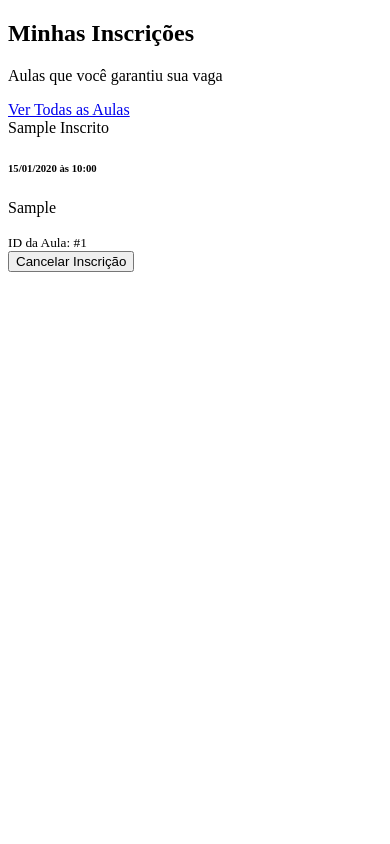
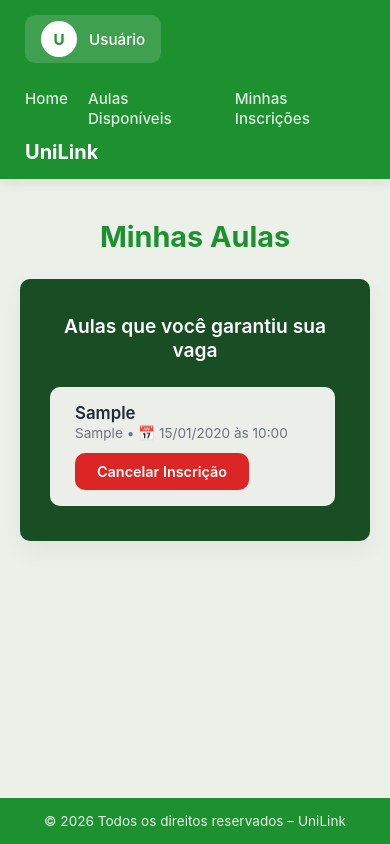
Before and after one commit to Couraeel/UniLink, a Django app: template App/templates/Html/aulas_inscritas.html in a window 390 px wide. Run offline with Django 5.2, Linux system fonts and the light colour scheme; the template is opened without the code that fills it: values that come from a table or form of the project are taken from there, others are empty; tables that the repository leaves empty hold one stand-in row (values such as "Sample post").

Commit message:
style: Ajuste de layout e estrutura das páginas

```diff
--- /dev/null
+++ b/App/static/css/style.css
@@ -0,0 +1,357 @@
+/*
+==========================================
+==========================================
+*/
+
+/* CONFIGS GLOBAIS E CORES PREDEFINIDAS */
+:root {
+    --cor-principal: #1d9130;
+    --cor-principal-escura: #146b22;
+    --cor-fundo: #ebf0e9;
+    --cor-card: #194d24;
+    --cor-item: #ecefe9;
+    --texto-principal: #1f2937;
+    --texto-secundario: #6b7280;
+    --vermelho: #dc2626;
+    --verde-sucesso: #16a34a;
+}
+
+* {
+    box-sizing: border-box;
+    margin: 0;
+    padding: 0;
+    font-family: 'Inter', 'Segoe UI', Roboto, sans-serif;
+}
+
+body {
+    background-color: var(--cor-fundo);
+    color: var(--texto-principal);
+    display: flex;
+    flex-direction: column;
+    min-height: 100vh;
+}
+
+/*
+==========================================
+==========================================
+*/
+
+/* HEADER */
+
+header {
+    background-color: var(--cor-principal);
+    color: white;
+    box-shadow: 0 4px 12px rgba(0, 0, 0, 0.08);
+}
+
+.menu-topo {
+    max-width: 1200px;
+    margin: 0 auto;
+    padding: 15px 25px;
+    display: flex;
+    justify-content: space-between;
+    align-items: center;
+}
+
+.menu-esquerda {
+    display: flex;
+    align-items: center;
+    gap: 25px;
+}
+
+.perfil-usuario {
+    display: flex;
+    align-items: center;
+    gap: 12px;
+    background: rgba(255, 255, 255, 0.15);
+    padding: 6px 16px;
+    border-radius: 10px;
+    font-weight: 500;
+    font-size: 0.95rem;
+}
+
+.avatar {
+    width: 36px;
+    height: 36px;
+    border-radius: 50%;
+    background-color: white;
+    color: var(--cor-principal);
+    display: flex;
+    align-items: center;
+    justify-content: center;
+    font-weight: 700;
+}
+
+.links-menu {
+    display: flex;
+    gap: 20px;
+    list-style: none;
+}
+
+.links-menu a {
+    text-decoration: none;
+    color: rgba(255, 255, 255, 0.85);
+    font-weight: 500;
+    font-size: 0.95rem;
+    transition: color 0.2s;
+}
+
+.links-menu a:hover {
+    color: white;
+}
+
+.logo-texto {
+    font-size: 1.25rem;
+    font-weight: 700;
+    color: white;
+}
+
+/*
+==========================================
+==========================================
+*/
+
+/* PRINCIPAL E TITULO */
+
+main {
+    flex: 1;
+    max-width: 950px;
+    width: 100%;
+    margin: 40px auto;
+    padding: 0 20px;
+}
+
+.titulo-pagina {
+    text-align: center;
+    color: var(--cor-principal);
+    font-size: 1.8rem;
+    font-weight: 700;
+    margin-bottom: 25px;
+}
+
+/*
+==========================================
+==========================================
+*/
+
+/* PAINÉIS PRINCIPAIS */
+
+.painel {
+    background-color: var(--cor-card);
+    border-radius: 10px;
+    padding: 35px 30px;
+    box-shadow: 0 10px 25px rgba(0, 0, 0, 0.05);
+    margin-bottom: 30px;
+}
+
+.titulo-painel {
+    color: white;
+    font-size: 1.2rem;
+    font-weight: 600;
+    text-align: center;
+    margin-bottom: 25px;
+}
+
+/*
+==========================================
+==========================================
+*/
+
+/* LISTAS */
+
+.lista-itens {
+    display: flex;
+    flex-direction: column;
+    gap: 15px;
+    max-height: 450px;
+    overflow-y: auto;
+    padding-right: 5px;
+}
+
+.lista-itens::-webkit-scrollbar {
+    width: 6px;
+}
+.lista-itens::-webkit-scrollbar-thumb {
+    background: rgba(255, 255, 255, 0.3);
+    border-radius: 10px;
+}
+
+.item-linha {
+    background-color: var(--cor-item);
+    border-radius: 10px;
+    padding: 16px 25px;
+    display: flex;
+    align-items: center;
+    justify-content: space-between;
+    box-shadow: 0 4px 10px rgba(0,0,0,0.03);
+    transition: transform 0.2s ease;
+}
+
+.item-linha:hover {
+    transform: translateY(-2px);
+}
+
+.info-texto h4 {
+    color: var(--texto-principal);
+    font-size: 1.05rem;
+    font-weight: 600;
+}
+
+.info-texto p {
+    color: var(--texto-secundario);
+    font-size: 0.85rem;
+    margin-top: 2px;
+}
+
+/*
+==========================================
+==========================================
+*/
+
+/* BOTOES */
+
+.botao {
+    background-color: var(--cor-principal);
+    color: white;
+    border: none;
+    padding: 10px 22px;
+    border-radius: 10px;
+    font-weight: 600;
+    font-size: 0.9rem;
+    cursor: pointer;
+    text-decoration: none;
+    transition: background-color 0.2s;
+    display: inline-block;
+    text-align: center;
+}
+
+.botao:hover {
+    background-color: var(--cor-principal-escura);
+}
+
+.botao.cancelar {
+    background-color: var(--vermelho);
+}
+.botao.cancelar:hover {
+    background-color: #b91c1c;
+}
+
+.botao.desativado {
+    background-color: #9ca3af;
+    cursor: not-allowed;
+}
+
+/*
+==========================================
+==========================================
+*/
+
+/* FORMULARIOS */
+
+.bloco-input {
+    background-color: var(--cor-item);
+    border-radius: 10px;
+    padding: 14px 25px;
+    margin-bottom: 15px;
+    display: flex;
+    flex-direction: column;
+    border: 1px solid transparent;
+    transition: border-color 0.2s;
+}
+
+.bloco-input:focus-within {
+    border-color: var(--cor-principal);
+    background-color: white;
+}
+
+.bloco-input label {
+    font-size: 0.8rem;
+    text-transform: uppercase;
+    font-weight: 700;
+    color: var(--cor-principal-escura);
+    margin-bottom: 2px;
+}
+
+.bloco-input input,
+.bloco-input textarea,
+.bloco-input select {
+    border: none;
+    background: transparent;
+    font-size: 0.95rem;
+    color: var(--texto-principal);
+    outline: none;
+    width: 100%;
+}
+
+.bloco-input textarea {
+    resize: none;
+    height: 40px;
+}
+
+.linha-dupla {
+    display: grid;
+    grid-template-columns: 1fr 1fr;
+    gap: 15px;
+}
+
+/*
+==========================================
+==========================================
+*/
+
+/* caixa vazia quando não tem itens ou sucesso de açao*/
+
+.caixa-vazia {
+    text-align: center;
+    padding: 30px;
+    color: white;
+    background: rgba(255, 255, 255, 0.05);
+    border-radius: 10px;
+}
+
+/*
+==========================================
+==========================================
+*/
+
+/* RODAPÉ */
+
+footer {
+    background-color: var(--cor-principal);
+    color: rgba(255, 255, 255, 0.9);
+    padding: 15px 0;
+    text-align: center;
+    font-size: 0.85rem;
+    margin-top: auto;
+}
+
+/*
+==========================================
+==========================================
+*/
+
+/* RESPONSIVIDADE PARA CELULAR */
+
+@media (max-width: 768px) {
+    .menu-topo {
+        flex-direction: column;
+        gap: 12px;
+        align-items: flex-start;
+    }
+    .menu-esquerda {
+        width: 100%;
+        justify-content: space-between;
+        flex-wrap: wrap;
+    }
+    .linha-dupla {
+        grid-template-columns: 1fr;
+    }
+    .item-linha {
+        flex-direction: column;
+        align-items: flex-start;
+        gap: 12px;
+    }
+    .item-linha button, .item-linha a {
+        width: 100%;
+    }
+}
--- a/App/templates/Html/aulas_inscritas.html
+++ b/App/templates/Html/aulas_inscritas.html
@@ -1,66 +1,35 @@
-<!DOCTYPE html>
-<html lang="pt-br">
-<head>
-    <meta charset="UTF-8">
-    <meta name="viewport" content="width=device-width, initial-scale=1.0">
-    <title>Minhas Aulas Inscritas</title>
-</head>
-<body>
+{% extends 'base.html' %}
 
-    <div>
-        <div>
-            <div>
-                <h2>Minhas Inscrições</h2>
-                <p>Aulas que você garantiu sua vaga</p>
+{% block title %}Minhas Inscrições{% endblock %}
+
+{% block content %}
+<h2 class="titulo-pagina">Minhas Aulas</h2>
+
+<div class="painel">
+    <div class="titulo-painel">Aulas que você garantiu sua vaga</div>
+
+    <div class="lista-itens">
+        {% for aula in aulas %}
+            <div class="item-linha">
+                <div class="info-texto">
+                    <h4>{{ aula.materia }}</h4>
+                    <p>{{ aula.conteúdo }} • 📅 {{ aula.data|date:"d/m/Y" }} às {{ aula.horario|time:"H:i" }}</p>
                 </div>
-            <div>
-                <a href="{% url 'listar_aulas' %}">Ver Todas as Aulas</a>
-            </div>
-        </div>
-
-        <div>
-            {% for aula in aulas %}
-                <div>
-                    <div>
-                        <div>
-                            <div>
-                                <span>{{ aula.materia }}</span>
-                                <span>Inscrito</span>
-                            </div>
-
-                            <h6>
-                                {{ aula.data|date:"d/m/Y" }} às {{ aula.horario|time:"H:i" }}
-                            </h6>
-
-                            <p>
-                                {{ aula.conteúdo }}
-                            </p>
-
-                            <div>
-                                <small>ID da Aula: #{{ aula.id }}</small>
 
                 <form method="POST" action="{% url 'cancelar_inscricao' aula.id %}">
                     {% csrf_token %}
-                                    <button type="submit" onclick="return confirm('Deseja cancelar sua vaga nesta aula?');">
+                    <button type="submit" class="botao cancelar" onclick="return confirm('Deseja cancelar sua vaga nesta aula?');">
                         Cancelar Inscrição
                     </button>
                 </form>
             </div>
-                        </div>
-                    </div>
-                </div>
         {% empty %}
-                <div>
-                    <div>
-                        <h4>Você ainda não se inscreveu em nenhuma aula!</h4>
-                        <div>
-                            <a href="{% url 'listar_aulas' %}">Navegar pelas aulas disponíveis</a>
-                        </div>
-                    </div>
+            <div class="caixa-vazia">
+                <p>Você ainda não se inscreveu em nenhuma aula!</p>
+                <br>
+                <a href="{% url 'listar_aulas' %}" class="botao" style="display: inline-block;">Navegar pelas aulas</a>
             </div>
         {% endfor %}
     </div>
 </div>
-
-</body>
-</html>
+{% endblock %}
--- /dev/null
+++ b/App/templates/Html/base.html
@@ -0,0 +1,45 @@
+{% load static %}
+<!DOCTYPE html>
+<html lang="pt-br">
+<head>
+    <meta charset="UTF-8">
+    <meta name="viewport" content="width=device-width, initial-scale=1.0">
+    <title>{% block title %}UniLink - Portal de Aulas{% endblock %}</title>
+    <link rel="stylesheet" href="{% static 'css/style.css' %}">
+</head>
+<body>
+
+    <header>
+        <nav class="menu-topo">
+            <div class="menu-esquerda">
+                <div class="perfil-usuario">
+                    <div class="avatar">
+                        {{ user.first_name|default:"U"|slice:":1" }}
+                    </div>
+                    <span>{{ user.get_full_name|default:"Usuário" }}</span>
+                </div>
+
+                <ul class="links-menu">
+                    <li><a href="{% url 'home' %}">Home</a></li>
+                    <li><a href="{% url 'listar_aulas' %}">Aulas Disponíveis</a></li>
+                    <li><a href="{% url 'aulas_inscritas' %}">Minhas Inscrições</a></li>
+                </ul>
+            </div>
+
+            <div class="logo-texto">
+                UniLink
+            </div>
+        </nav>
+    </header>
+
+    <main>
+        {% block content %}
+        {% endblock %}
+    </main>
+
+    <footer>
+        <p>&copy; {% now "Y" %} Todos os direitos reservados – UniLink</p>
+    </footer>
+
+</body>
+</html>
```
Also changed, not shown: App/templates/Html/cadastro_aulas.html (+32 -19 lines), App/templates/Html/home.html (+19 -9 lines), App/templates/Html/inscricao_aula.html (+20 -55 lines). Lines whose indentation alone changed are shown as unchanged.
